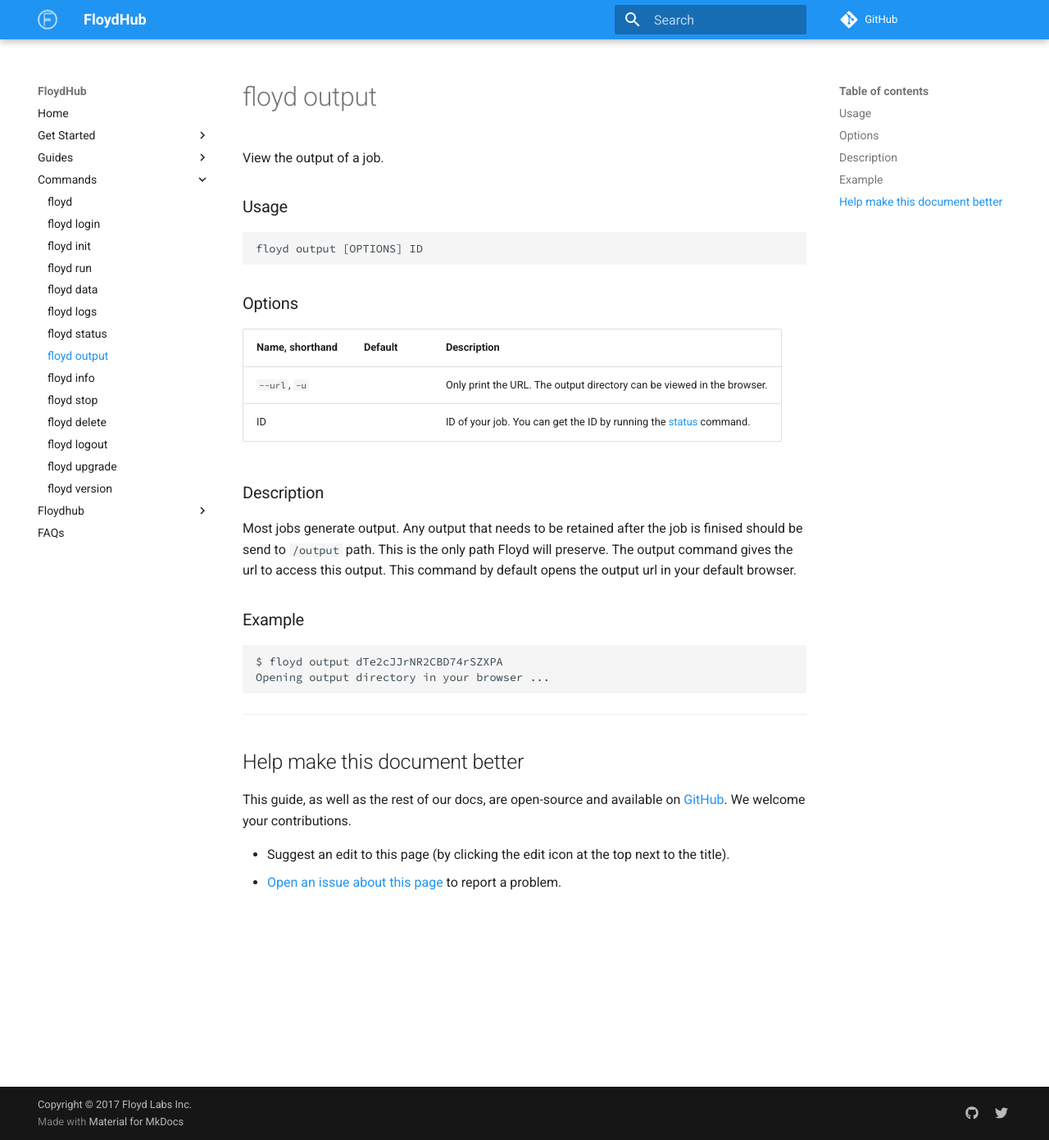
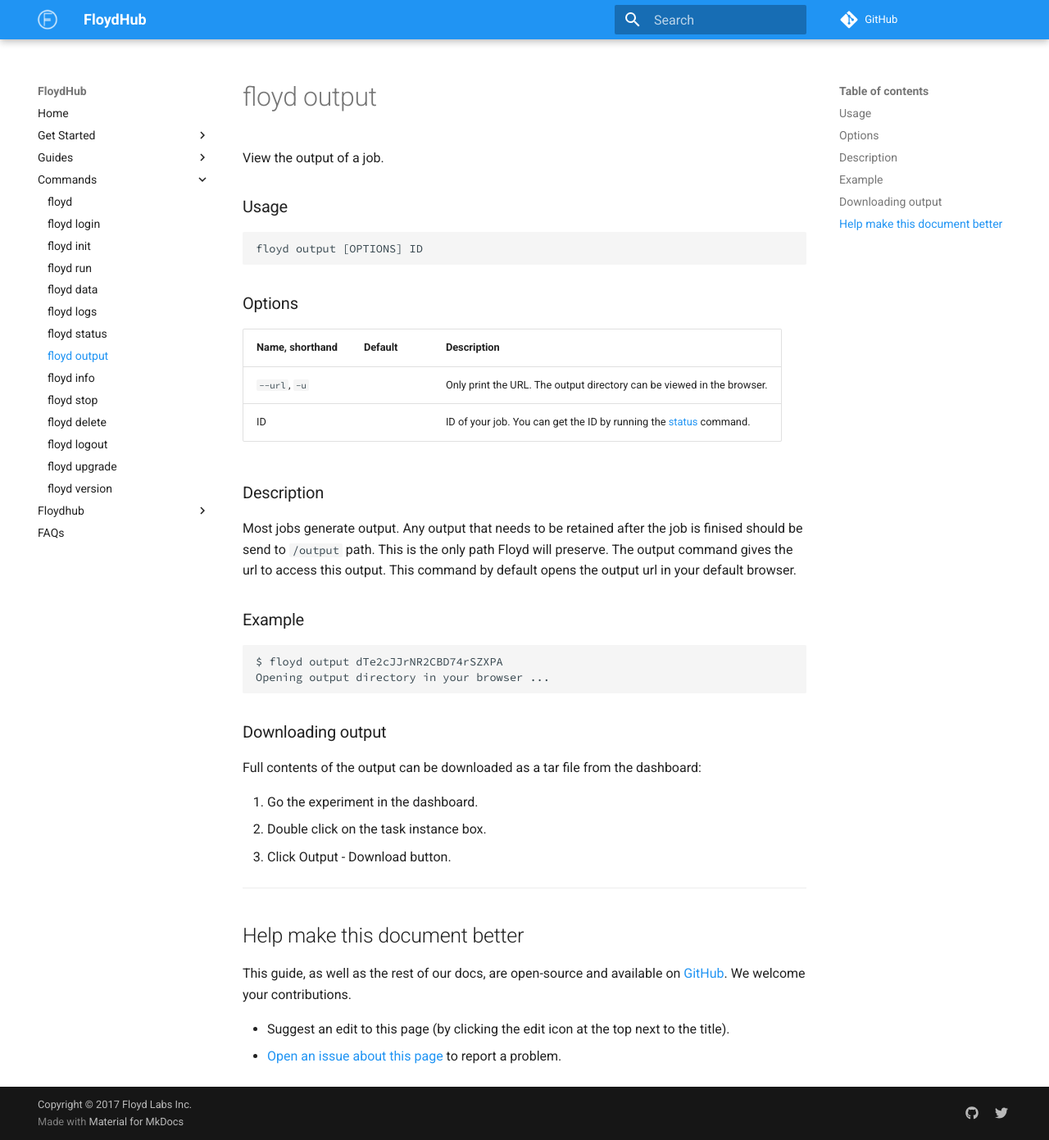
Before and after one commit to floydhub/floyd-docs, an MkDocs documentation site: the page built from docs/commands/output.md, in a window 1280 px wide and 1391 px high. Shown: the whole window at 82% size. Built offline with MkDocs 1.6.1 and Material for MkDocs 9.7.7, drawn with Linux system fonts in a browser that asks for light colours; comment, search, counter and statistics services are not loaded; old or Windows-style settings are respelled for this version of MkDocs.

Commit message:
Fix for #9
Add documentation on how to download output

````diff
--- a/docs/commands/output.md
+++ b/docs/commands/output.md
@@ -22,4 +22,12 @@
 Opening output directory in your browser ...
 ```
 
+### Downloading output
+
+Full contents of the output can be downloaded as a tar file from the dashboard:
+
+1. Go the experiment in the dashboard.
+2. Double click on the task instance box.
+3. Click Output - Download button.
+
 {!contributing.md!}
````
